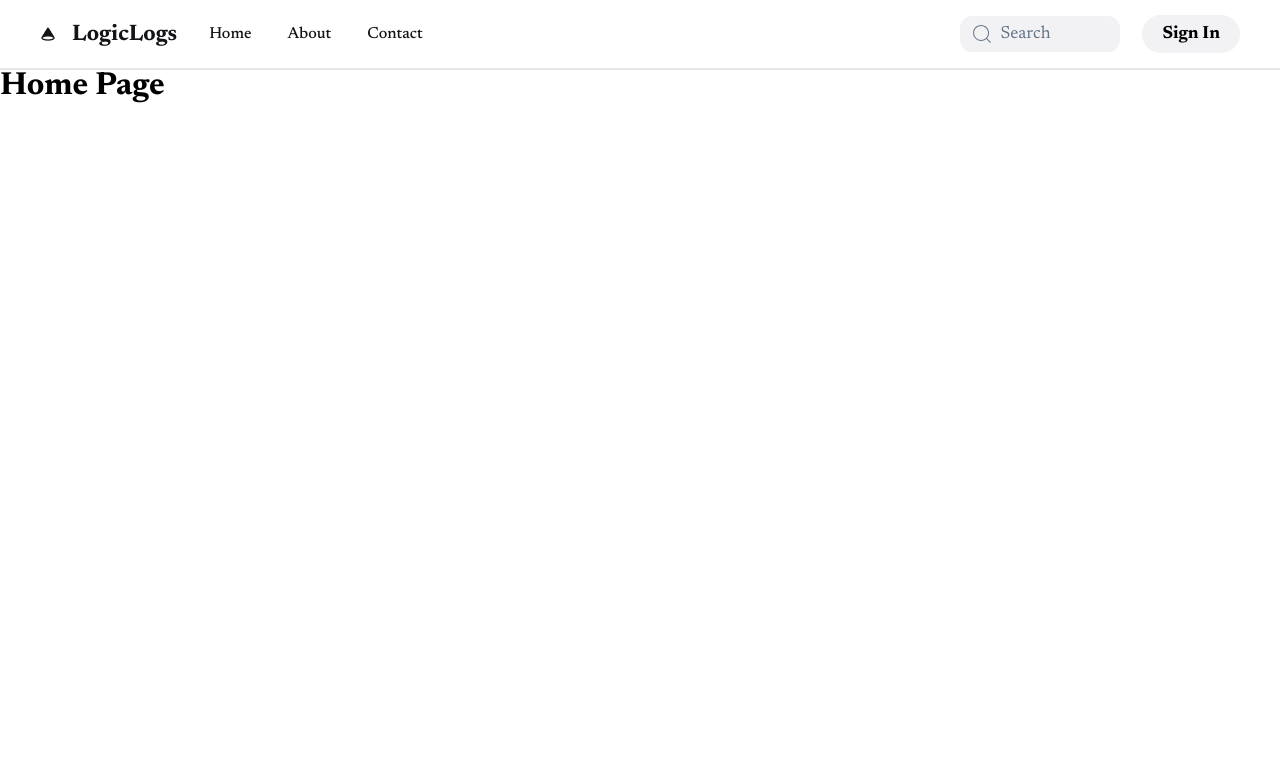
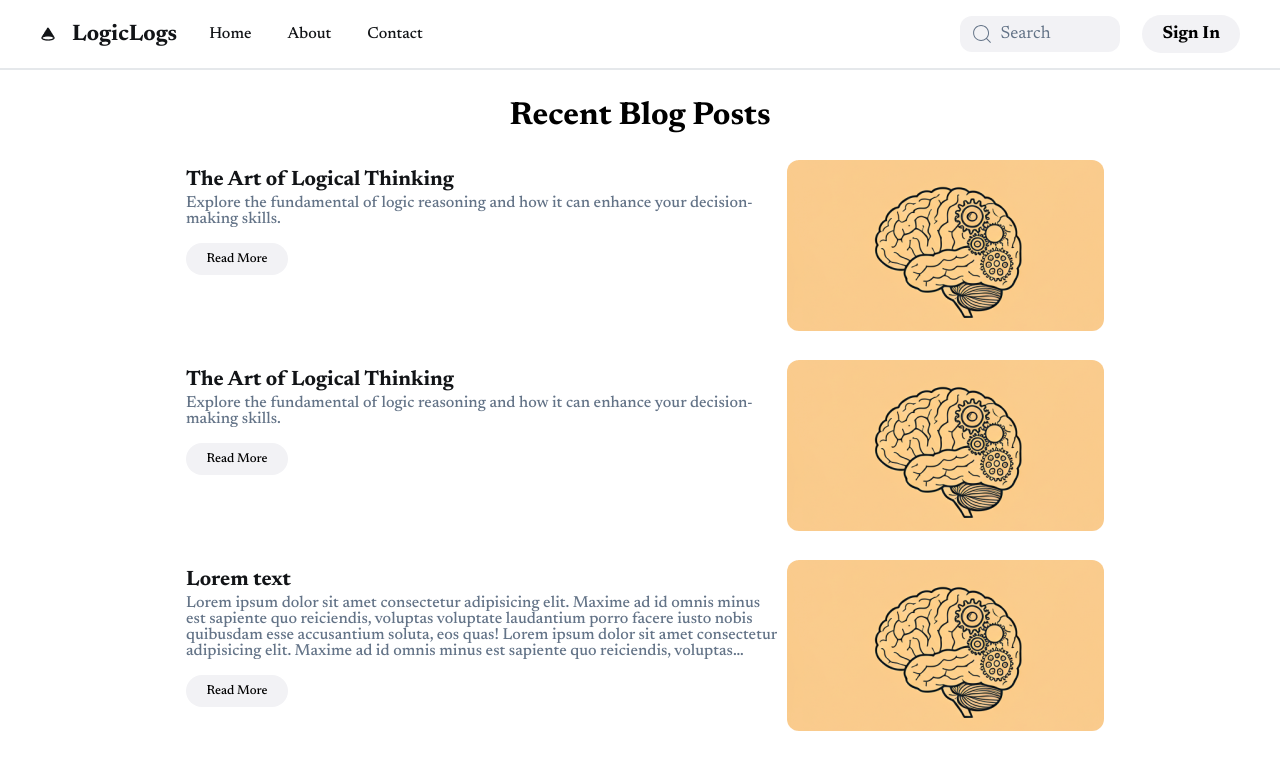
Before and after one commit to RafaLima14028/LogicLogs, a React (Vite) app in the folder frontend/: page / in a window 1280 px wide. Shown: the top 770 px of the page. Built offline with nearby package versions, Linux system fonts and the light colour scheme.

Commit message:
:sparkles: feat: Implemented Home page

```diff
--- a/frontend/package.json
+++ b/frontend/package.json
@@ -10,6 +10,9 @@
     "preview": "vite preview"
   },
   "dependencies": {
+    "axios": "^1.10.0",
+    "dotenv": "^16.5.0",
+    "prop-types": "^15.8.1",
     "react": "^19.1.0",
     "react-dom": "^19.1.0",
     "react-icons": "^5.5.0",
--- a/frontend/src/App.jsx
+++ b/frontend/src/App.jsx
@@ -4,6 +4,7 @@ import { BrowserRouter, Routes, Route } from 'react-router-dom';
 import { GlobalStyles } from './styles/GlobalStyles';
 
 import Home from './pages/Home';
+import Posts from './pages/Posts';
 
 function App() {
   return (
@@ -12,6 +13,7 @@ function App() {
 
       <Routes>
         <Route path="/" element={<Home />} />
+        <Route path="/posts/:id" element={<Posts />} />
       </Routes>
     </BrowserRouter>
   );
--- a/frontend/src/components/Header/index.jsx
+++ b/frontend/src/components/Header/index.jsx
@@ -1,11 +1,11 @@
-import React from "react";
+import React from 'react';
 import { CiSearch } from 'react-icons/ci';
 
 import { Container, LogoContainer, SignIn, Options } from './style';
 
 import logo from '../../assets/logo-16x16.png';
 
-export const Header = () => {
+export default function Header() {
   return (
     <Container>
       <nav>
@@ -38,4 +38,4 @@ export const Header = () => {
       </Options>
     </Container>
   );
-};
+}
--- /dev/null
+++ b/frontend/src/components/Notice/index.jsx
@@ -0,0 +1,26 @@
+import React from 'react';
+import PropTypes from 'prop-types';
+
+import { Container, Content, Title, SubTitle } from './style';
+
+export default function Notice({ title, description, image }) {
+  return (
+    <Container>
+      <Content>
+        <Title>{title}</Title>
+
+        <SubTitle>{description}</SubTitle>
+
+        <button className="read-more-btn">Read More</button>
+      </Content>
+
+      <img src={image} alt="Post image" className="img-post" />
+    </Container>
+  );
+}
+
+Notice.propTypes = {
+  title: PropTypes.string.isRequired,
+  description: PropTypes.string.isRequired,
+  image: PropTypes.string,
+};
--- /dev/null
+++ b/frontend/src/components/Notice/style.jsx
@@ -0,0 +1,58 @@
+import styled from 'styled-components';
+import {
+  backgroundSecundaryColor,
+  fontPrimaryColor,
+  fontSecundaryColor,
+} from '../../styles/GlobalColors';
+
+export const Container = styled.section`
+  display: flex;
+  flex-direction: row;
+  align-items: flex-start;
+  width: 960px;
+  height: 200px;
+  padding: 16px;
+
+  .img-post {
+    border-radius: 12px;
+  }
+`;
+
+export const Content = styled.div`
+  display: flex;
+  flex-direction: column;
+  padding: 10px;
+  width: 100%;
+  height: 100%;
+
+  .read-more-btn {
+    margin-top: 16px;
+    width: 102px;
+    height: 32px;
+    border-radius: 16px;
+    border: none;
+    padding: 0px 16px;
+    background-color: ${backgroundSecundaryColor};
+    font-weight: 500;
+    font-size: 0.8rem;
+    cursor: pointer;
+  }
+`;
+
+export const Title = styled.h2`
+  color: ${fontPrimaryColor};
+  font-weight: bold;
+  font-size: 1.3rem;
+  margin-bottom: 4px;
+`;
+
+export const SubTitle = styled.h3`
+  color: ${fontSecundaryColor};
+  font-size: 1rem;
+  max-height: 50%;
+  font-weight: 500;
+  display: -webkit-box;
+  -webkit-box-orient: vertical;
+  -webkit-line-clamp: 4;
+  overflow: hidden;
+`;
--- /dev/null
+++ b/frontend/src/pages/About/index.jsx
@@ -0,0 +1,5 @@
+import React from 'react';
+
+export default function About() {
+  return <>About</>;
+}
--- a/frontend/src/pages/Home/index.jsx
+++ b/frontend/src/pages/Home/index.jsx
@@ -1,15 +1,29 @@
 import React from 'react';
 
-import { Header } from '../../components/Header';
+import Header from '../../components/Header';
+import Notice from '../../components/Notice';
 
-import { Container } from './styles';
+import { Container, Content, Title } from './styles';
+
+import { newsData } from '../../temporary/temp';
 
 export default function Home() {
   return (
     <Container>
       <Header />
 
-      <h1>Home Page</h1>
+      <Content>
+        <Title>Recent Blog Posts</Title>
+
+        {newsData.map((notice, index) => (
+          <Notice
+            key={index}
+            title={notice.title}
+            description={notice.description}
+            image={notice.image}
+          />
+        ))}
+      </Content>
     </Container>
   );
 }
--- a/frontend/src/pages/Home/styles.jsx
+++ b/frontend/src/pages/Home/styles.jsx
@@ -2,9 +2,25 @@ import styled from 'styled-components';
 
 import { backgroundColor } from '../../styles/GlobalColors';
 
-export const Container = styled.main`
+export const Container = styled.div`
   background-color: ${backgroundColor};
-
   width: 100%;
   min-height: 100vh;
 `;
+
+export const Content = styled.main`
+  max-width: 1000px;
+  min-width: 360px;
+  height: 100%;
+  margin: 10px auto;
+  /* padding: 0 160px; */
+  display: flex;
+  flex-direction: column;
+  align-items: center;
+`;
+
+export const Title = styled.h1`
+  font-weight: bold;
+  font-size: 2rem;
+  padding: 20px 16px 12px 16px;
+`;
--- /dev/null
+++ b/frontend/src/pages/Posts/index.jsx
@@ -0,0 +1,12 @@
+import React from 'react';
+import Header from '../../components/Header';
+
+export default function Posts() {
+  return (
+    <>
+      <Header />
+
+      <h1>Posts</h1>
+    </>
+  );
+}
--- /dev/null
+++ b/frontend/src/temporary/temp.js
@@ -0,0 +1,17 @@
+export const newsData = [
+  {
+    title: 'The Art of Logical Thinking',
+    description: 'Explore the fundamental of logic reasoning and how it can enhance your decision-making skills.',
+    image: '/public/post-img.png',
+  },
+  {
+    title: 'The Art of Logical Thinking',
+    description: 'Explore the fundamental of logic reasoning and how it can enhance your decision-making skills.',
+    image: '/public/post-img.png',
+  },
+  {
+    title: 'Lorem text',
+    description: 'Lorem ipsum dolor sit amet consectetur adipisicing elit. Maxime ad id omnis minus est sapiente quo reiciendis, voluptas voluptate laudantium porro facere iusto nobis quibusdam esse accusantium soluta, eos quas! Lorem ipsum dolor sit amet consectetur adipisicing elit. Maxime ad id omnis minus est sapiente quo reiciendis, voluptas voluptate laudantium porro facere iusto nobis quibusdam esse accusantium soluta, eos quas! Lorem ipsum dolor sit amet consectetur adipisicing elit. Maxime ad id omnis minus est sapiente quo reiciendis, voluptas voluptate laudantium porro facere iusto nobis quibusdam esse accusantium soluta, eos quas! Lorem ipsum dolor sit amet consectetur adipisicing elit. Maxime ad id omnis minus est sapiente quo reiciendis, voluptas voluptate laudantium porro facere iusto nobis quibusdam esse accusantium soluta, eos quas!',
+    image: '/public/post-img.png',
+  }
+];
```
Also changed, not shown: frontend/public/post-img.png (added), 1 other file (tests, documents, lock files or other folders).
